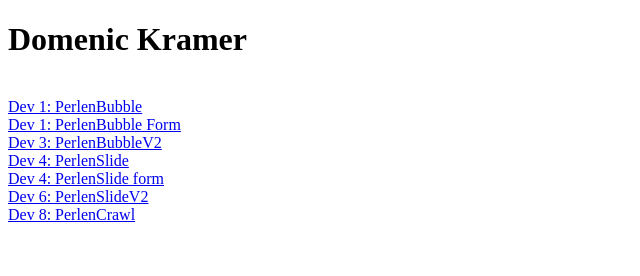
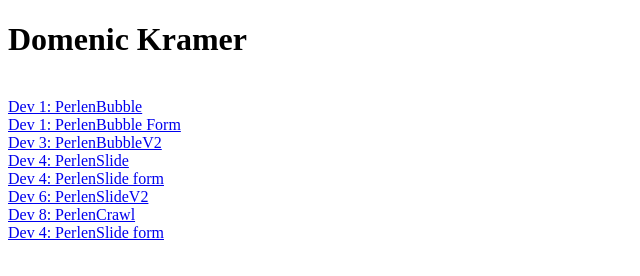
Before and after one commit to Animi24/website, a plain HTML site: page index.html in a window 1280 px wide. Shown: the whole page, without its empty margins (0-640 px from the left). Drawn offline with Linux system fonts and the light colour scheme.

Commit message:
Update index.html

```diff
--- a/index.html
+++ b/index.html
@@ -27,6 +27,8 @@
 			<br>
 			<a href="PerlenCrawl/game.html" target="_blank">Dev 8: PerlenCrawl </a>
 			<br>
+			<a href="https://forms.gle/f2HGjmSJ3xBhihvQ8">Dev 4: PerlenSlide form </a>
+			<br>
 		</p>
 
 	</body>
```
